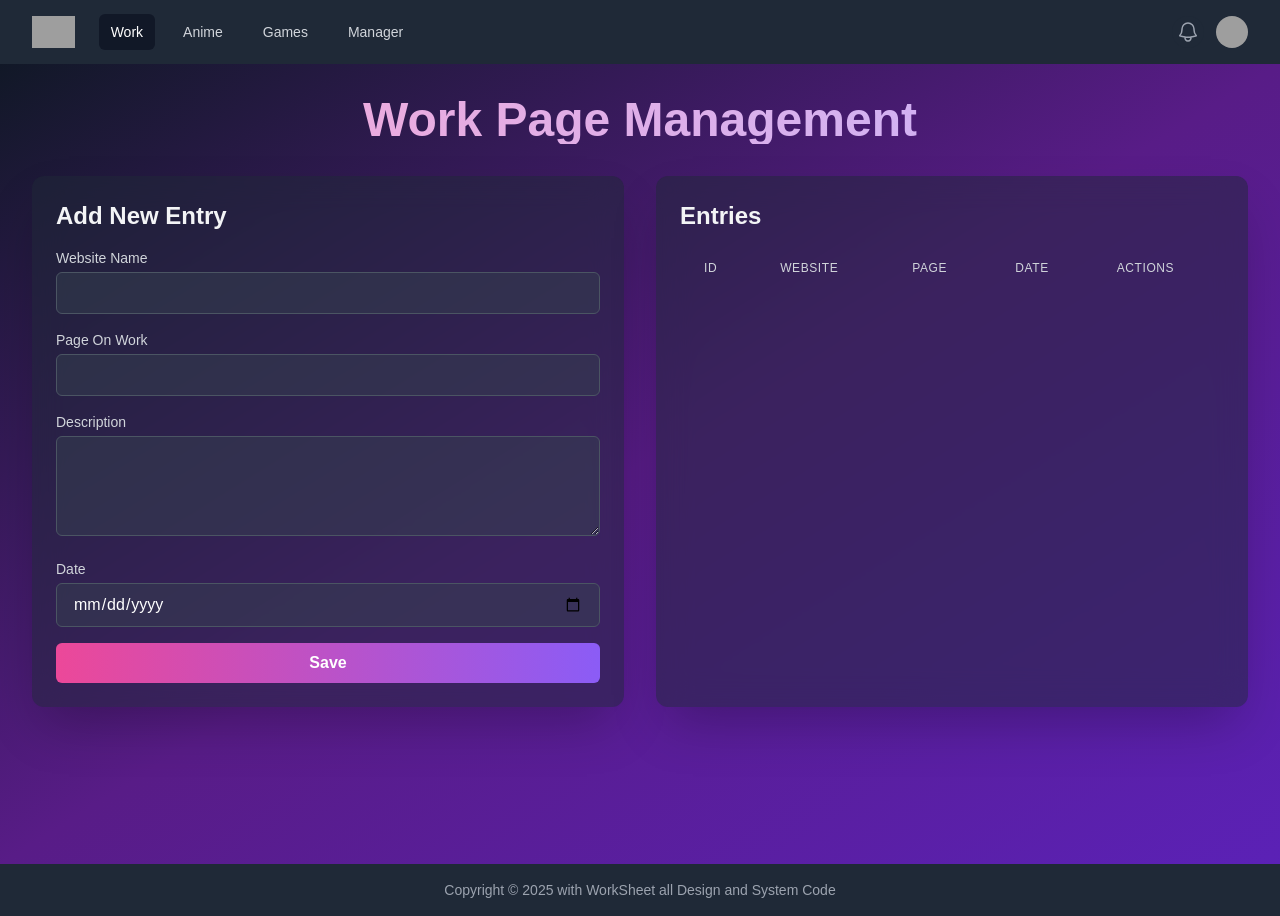
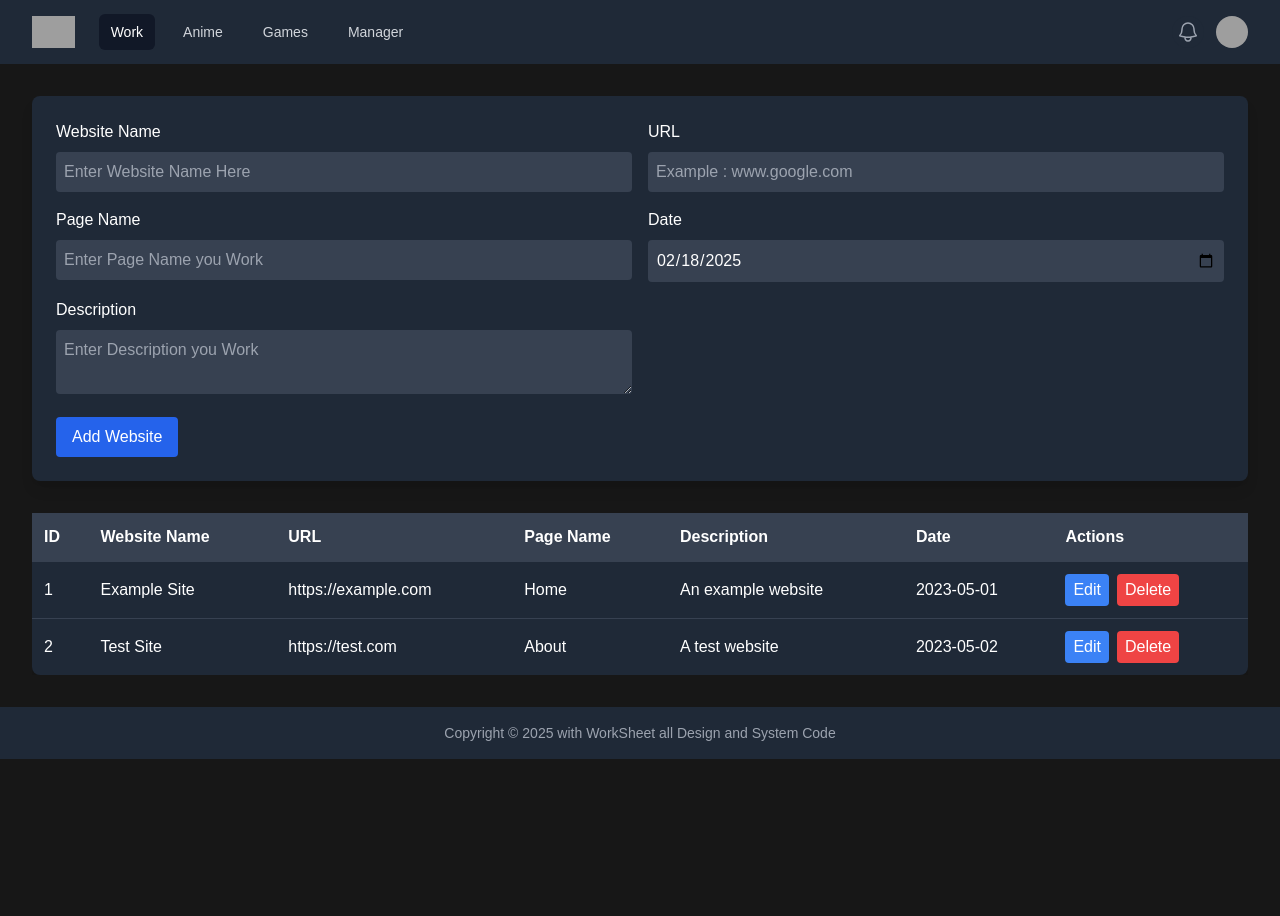
Before and after one commit to YogendraSahu-1100/Worksheet-Project, a Next.js app: page /dashboard/work in a window 1280 px wide. After the commit the page ends 800 px from the top, so only its background shows below. Built offline with nearby package versions, Linux system fonts and the light colour scheme; grey boxes are pictures that could not be loaded.

Commit message:
Add New Style in Form UseForm Hook

```diff
--- a/app/dashboard/work/page.jsx
+++ b/app/dashboard/work/page.jsx
@@ -1,175 +1,213 @@
 "use client"
 
-import { useState } from "react"
-import { motion } from "framer-motion"
+import { useState,useEffect } from "react"
+import { useForm } from "react-hook-form"
 
 export default function Work() {
-  const [formData, setFormData] = useState({
-    id: "",
-    websiteName: "",
-    pageOnWork: "",
-    description: "",
-    date: "",
-  })
-  const [tableData, setTableData] = useState([])
-  const [editMode, setEditMode] = useState(false)
+  const [websites, setWebsites] = useState([])
+  const [editingId, setEditingId] = useState(null)
 
-  const handleInputChange = (e) => {
-    const { name, value } = e.target
-    setFormData((prev) => ({ ...prev, [name]: value }))
+  useEffect(() => {
+    const mockData = [
+      {
+        id: 1,
+        websiteName: "Example Site",
+        url: "https://example.com",
+        pageName: "Home",
+        description: "An example website",
+        date: "2023-05-01",
+      },
+      {
+        id: 2,
+        websiteName: "Test Site",
+        url: "https://test.com",
+        pageName: "About",
+        description: "A test website",
+        date: "2023-05-02",
+      },
+    ]
+    setWebsites(mockData)
+  }, [])
+
+  const handleEdit = (id) => {
+    setEditingId(id)
   }
 
-  const handleSave = (e) => {
-    e.preventDefault();
-    if (editMode) {
-      setTableData((prev) => prev.map((item) => (item.id === formData.id ? formData : item)))
-      setEditMode(false)
-    } else {
-      setTableData((prev) => [...prev, { ...formData, id: Date.now().toString() }])
-    }
-    setFormData({ id: "", websiteName: "", pageOnWork: "", description: "", date: "" })
-  }
-
-  const handleEdit = (id) => {
-    const itemToEdit = tableData.find((item) => item.id === id)
-    if (itemToEdit) {
-      setFormData(itemToEdit)
-      setEditMode(true)
-    }
+  const handleSave = (id) => {
+    setEditingId(null)
   }
 
   const handleDelete = (id) => {
-    setTableData((prev) => prev.filter((item) => item.id !== id))
+    setWebsites(websites.filter((website) => website.id !== id))
+  }
+
+  const {
+    register,
+    handleSubmit,
+    formState: { errors },
+    reset,
+  } = useForm()
+
+  const onSubmit = (data) => {
+    const newWebsite = {
+      id: Date.now(),
+      ...data,
+    }
+    setWebsites([...websites, newWebsite])
+    reset()
   }
 
   return (
-    <div className="min-h-screen bg-gradient-to-br from-gray-900 via-purple-900 to-violet-800 text-gray-100 p-4 sm:p-8">
-      <div className="max-w-7xl mx-auto">
-        <motion.h1
-          className="text-4xl sm:text-5xl font-bold mb-8 text-center text-transparent bg-clip-text bg-gradient-to-r from-pink-300 to-violet-300"
-          initial={{ opacity: 0, y: -20 }}
-          animate={{ opacity: 1, y: 0 }}
-          transition={{ duration: 0.5 }}
-        >
-          Work Page Management
-        </motion.h1>
-
-        <div className="grid lg:grid-cols-2 gap-8">
-          <motion.div
-            className="bg-gray-800 bg-opacity-50 backdrop-blur-lg rounded-xl shadow-2xl p-6"
-            initial={{ opacity: 0, x: -20 }}
-            animate={{ opacity: 1, x: 0 }}
-            transition={{ duration: 0.5, delay: 0.2 }}
-          >
-            <h2 className="text-2xl font-semibold mb-4">{editMode ? "Edit Entry" : "Add New Entry"}</h2>
-            <form className="space-y-4">
+    <>
+    <div className="container w-full max-w-9/10">
+    <form onSubmit={handleSubmit(onSubmit)} className="m-8 bg-gray-800 p-6 rounded-lg shadow-lg">
+    <div className="grid grid-cols-1 md:grid-cols-2 gap-4">
       <div>
-                <label htmlFor="websiteName" className="block text-sm font-medium text-gray-300 mb-1">
+        <label htmlFor="websiteName" className="block mb-2">
           Website Name
         </label>
         <input
           id="websiteName"
-                  name="websiteName"
-                  value={formData.websiteName}
-                  onChange={handleInputChange}
-                  className="w-full bg-gray-700 bg-opacity-50 rounded-md border border-gray-600 focus:border-violet-400 focus:ring focus:ring-violet-300 focus:ring-opacity-50 text-white px-4 py-2 transition duration-200"
+          {...register("websiteName", { required: "Website name is required" })}
+          className="w-full p-2 bg-gray-700 rounded"
+          placeholder="Enter Website Name Here"
         />
+        {errors.websiteName && <span className="text-red-500 text-sm">{errors.websiteName.message}</span>}
       </div>
-
       <div>
-                <label htmlFor="pageOnWork" className="block text-sm font-medium text-gray-300 mb-1">
-                  Page On Work
+        <label htmlFor="url" className="block mb-2">
+          URL
         </label>
         <input
-                  id="pageOnWork"
-                  name="pageOnWork"
-                  value={formData.pageOnWork}
-                  onChange={handleInputChange}
-                  className="w-full bg-gray-700 bg-opacity-50 rounded-md border border-gray-600 focus:border-violet-400 focus:ring focus:ring-violet-300 focus:ring-opacity-50 text-white px-4 py-2 transition duration-200"
+          id="url"
+          {...register("url", {
+            required: "URL is required",
+            pattern: {
+              value: /^(https?:\/\/)?([\da-z.-]+)\.([a-z.]{2,6})([/\w .-]*)*\/?$/,
+              message: "Invalid URL format",
+            },
+          })}
+          className="w-full p-2 bg-gray-700 rounded"
+          placeholder="Example : www.google.com"
         />
+        {errors.url && <span className="text-red-500 text-sm">{errors.url.message}</span>}
       </div>
-
       <div>
-                <label htmlFor="description" className="block text-sm font-medium text-gray-300 mb-1">
+        <label htmlFor="pageName" className="block mb-2">
+          Page Name
+        </label>
+        <input
+          id="pageName"
+          {...register("pageName", { required: "Page name is required" })}
+          className="w-full p-2 bg-gray-700 rounded"
+          placeholder="Enter Page Name you Work"
+        />
+        {errors.pageName && <span className="text-red-500 text-sm">{errors.pageName.message}</span>}
+      </div>
+      <div>
+        <label htmlFor="date" className="block mb-2">
+          Date
+        </label>
+        <input
+          id="date"
+          type="date"
+          {...register("date", { required: "Date is required" })}
+          className="w-full p-2 bg-gray-700 rounded"
+          defaultValue={new Date().toISOString().split("T")[0]}
+        />
+        {errors.date && <span className="text-red-500 text-sm">{errors.date.message}</span>}
+      </div>
+      <div>
+        <label htmlFor="description" className="block mb-2">
           Description
         </label>
         <textarea
           id="description"
-                  name="description"
-                  value={formData.description}
-                  onChange={handleInputChange}
-                  className="w-full bg-gray-700 bg-opacity-50 rounded-md border border-gray-600 focus:border-violet-400 focus:ring focus:ring-violet-300 focus:ring-opacity-50 text-white px-4 py-2 transition duration-200 min-h-[100px]"
-                />
+          {...register("description", { required: "Description is required" })}
+          className="w-full p-2 bg-gray-700 rounded"
+          placeholder="Enter Description you Work"
+        ></textarea>
+        {errors.description && <span className="text-red-500 text-sm">{errors.description.message}</span>}
       </div>
-
-              <div>
-                <label htmlFor="date" className="block text-sm font-medium text-gray-300 mb-1">
-                  Date
-                </label>
-                <input
-                  id="date"
-                  name="date"
-                  type="date"
-                  value={formData.date}
-                  onChange={handleInputChange}
-                  className="w-full bg-gray-700 bg-opacity-50 rounded-md border border-gray-600 focus:border-violet-400 focus:ring focus:ring-violet-300 focus:ring-opacity-50 text-white px-4 py-2 transition duration-200"
-                />
     </div>
-
     <button
-                onClick={handleSave}
-                className="w-full bg-gradient-to-r from-pink-500 to-violet-500 hover:from-pink-600 hover:to-violet-600 text-white font-bold py-2 px-4 rounded-md transition duration-300 transform hover:scale-105 focus:outline-none focus:ring-2 focus:ring-violet-400 focus:ring-opacity-50"
+      type="submit"
+      className="mt-4 bg-blue-600 text-white px-4 py-2 rounded hover:bg-blue-700 transition-colors"
     >
-                {editMode ? "Update" : "Save"}
+      Add Website
     </button>
   </form>
-          </motion.div>
-
-          <motion.div
-            className="bg-gray-800 bg-opacity-50 backdrop-blur-lg rounded-xl shadow-2xl p-6"
-            initial={{ opacity: 0, x: 20 }}
-            animate={{ opacity: 1, x: 0 }}
-            transition={{ duration: 0.5, delay: 0.4 }}
-          >
-            <h2 className="text-2xl font-semibold mb-4">Entries</h2>
-            <div className="overflow-x-auto">
-              <table className="min-w-full divide-y divide-gray-700">
+  <div className="overflow-x-auto  m-8">
+      <table className="w-full bg-gray-800 rounded-lg shadow-lg">
         <thead>
-                  <tr>
-                  <th className="px-6 py-3 text-left text-xs font-medium text-gray-300 uppercase tracking-wider">
-                      Id
-                    </th>
-                    <th className="px-6 py-3 text-left text-xs font-medium text-gray-300 uppercase tracking-wider">
-                      Website
-                    </th>
-                    <th className="px-6 py-3 text-left text-xs font-medium text-gray-300 uppercase tracking-wider">
-                      Page
-                    </th>
-                    <th className="px-6 py-3 text-left text-xs font-medium text-gray-300 uppercase tracking-wider">
-                      Date
-                    </th>
-                    <th className="px-6 py-3 text-left text-xs font-medium text-gray-300 uppercase tracking-wider">
-                      Actions
-                    </th>
+          <tr className="bg-gray-700">
+            <th className="p-3 text-left">ID</th>
+            <th className="p-3 text-left">Website Name</th>
+            <th className="p-3 text-left">URL</th>
+            <th className="p-3 text-left">Page Name</th>
+            <th className="p-3 text-left">Description</th>
+            <th className="p-3 text-left">Date</th>
+            <th className="p-3 text-left">Actions</th>
           </tr>
         </thead>
-                <tbody className="divide-y divide-gray-700">
-                  {tableData.map((row) => (
-                    <tr key={row.id} className="hover:bg-gray-700 transition-colors duration-200">
-                      <td className="px-6 py-4 whitespace-nowrap">{row.id}</td>
-                      <td className="px-6 py-4 whitespace-nowrap">{row.websiteName}</td>
-                      <td className="px-6 py-4 whitespace-nowrap">{row.pageOnWork}</td>
-                      <td className="px-6 py-4 whitespace-nowrap">{row.date}</td>
-                      <td className="px-6 py-4 whitespace-nowrap">
+        <tbody>
+          {websites.map((website) => (
+            <tr key={website.id} className="border-t border-gray-700">
+              <td className="p-3">{website.id}</td>
+              <td className="p-3">
+                {editingId === website.id ? (
+                  <input type="text" defaultValue={website.websiteName} className="bg-gray-700 p-1 rounded" />
+                ) : (
+                  website.websiteName
+                )}
+              </td>
+              <td className="p-3">
+                {editingId === website.id ? (
+                  <input type="text" defaultValue={website.url} className="bg-gray-700 p-1 rounded" />
+                ) : (
+                  website.url
+                )}
+              </td>
+              <td className="p-3">
+                {editingId === website.id ? (
+                  <input type="text" defaultValue={website.pageName} className="bg-gray-700 p-1 rounded" />
+                ) : (
+                  website.pageName
+                )}
+              </td>
+              <td className="p-3">
+                {editingId === website.id ? (
+                  <input type="text" defaultValue={website.description} className="bg-gray-700 p-1 rounded" />
+                ) : (
+                  website.description
+                )}
+              </td>
+              <td className="p-3">
+                {editingId === website.id ? (
+                  <input type="date" defaultValue={website.date} className="bg-gray-700 p-1 rounded" />
+                ) : (
+                  website.date
+                )}
+              </td>
+              <td className="p-3">
+                {editingId === website.id ? (
                   <button
-                          onClick={() => handleEdit(row.id)}
-                          className="text-blue-400 hover:text-blue-300 mr-2 transition duration-200"
+                    onClick={() => handleSave(website.id)}
+                    className="bg-green-500 text-white px-2 py-1 rounded mr-2 hover:bg-green-600 transition-colors"
+                  >
+                    Save
+                  </button>
+                ) : (
+                  <button
+                    onClick={() => handleEdit(website.id)}
+                    className="bg-blue-500 text-white px-2 py-1 rounded mr-2 hover:bg-blue-600 transition-colors"
                   >
                     Edit
                   </button>
+                )}
                 <button
-                          onClick={() => handleDelete(row.id)}
-                          className="text-red-400 hover:text-red-300 transition duration-200"
+                  onClick={() => handleDelete(website.id)}
+                  className="bg-red-500 text-white px-2 py-1 rounded hover:bg-red-600 transition-colors"
                 >
                   Delete
                 </button>
@@ -179,9 +217,7 @@ export default function Work() {
         </tbody>
       </table>
     </div>
-          </motion.div>
     </div>
-      </div>
-    </div>
+  </>
   )
 }
--- a/app/page.jsx
+++ b/app/page.jsx
@@ -106,7 +106,7 @@ export default function Login() {
                   fill="#bbb" stroke="#bbb"
                   className="w-[18px] h-[18px] absolute right-2 cursor-pointer"
                   viewBox="0 0 128 128"
-                  onClick={() => {setShwpassword((prev) => !prev);}}
+
                   >
                   <path d="M64 104C22.127 104 1.367 67.496.504 65.943a4 4 0 0 1 0-3.887C1.367 60.504 22.127 24 64 24s62.633 36.504 63.496 38.057a4 4 0 0 1 0 3.887C126.633 67.496 105.873 104 64 104zM8.707 63.994C13.465 71.205 32.146 96 64 96c31.955 0 50.553-24.775 55.293-31.994C114.535 56.795 95.854 32 64 32 32.045 32 13.447 56.775 8.707 63.994zM64 88c-13.234 0-24-10.766-24-24s10.766-24 24-24 24 10.766 24 24-10.766 24-24 24zm0-40c-8.822 0-16 7.178-16 16s7.178 16 16 16 16-7.178 16-16-7.178-16-16-16z" data-original="#000000"></path>
                   </svg>
@@ -115,9 +115,9 @@ export default function Login() {
 
               <div className="flex flex-wrap items-center justify-between gap-4 mt-6">
                 <div className="flex items-center">
-                  <input id="remember-me" name="remember-me" type="checkbox" className="h-4 w-4 shrink-0 text-blue-600 focus:ring-blue-500 border-white-300 rounded" />
-                  <label htmlFor="remember-me" className="ml-3 block text-sm text-white-800">
-                    Remember me
+                  <input id="remember-me" name="remember-me" type="checkbox" onClick={() => {setShwpassword((prev) => !prev);}} className="h-4 w-4 shrink-0 text-blue-600 focus:ring-blue-500 border-white-300 rounded" />
+                  <label htmlFor="remember-me" className="ml-3 block text-sm text-white-800" >
+                    Show Password
                   </label>
                 </div>
                 <div>
--- a/package.json
+++ b/package.json
@@ -21,6 +21,7 @@
     "next": "15.1.6",
     "react": "^19.0.0",
     "react-dom": "^19.0.0",
+    "react-hook-form": "^7.54.2",
     "react-toastify": "^11.0.3"
   },
   "devDependencies": {
```
Also changed, not shown: 1 other file (tests, documents, lock files or other folders). Lines whose indentation alone changed are shown as unchanged.
